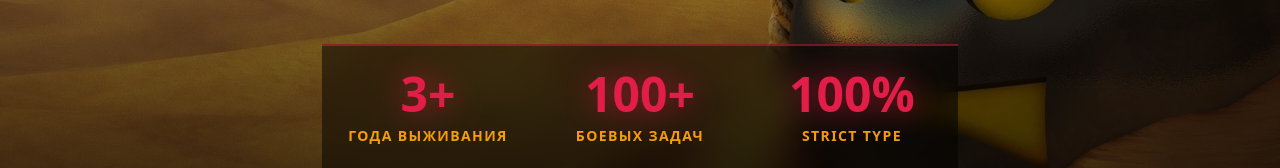
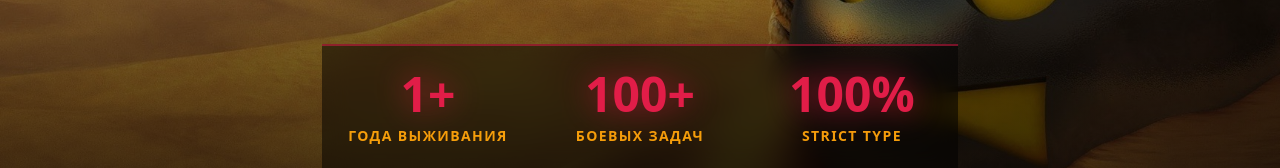
Before and after one commit to Kir2TheGreaT/My-portfolio, a Next.js app: page / in a window 1280 px wide. Shown: the part 410-578 px from the top of the page. Built offline with nearby package versions, Linux system fonts and the light colour scheme.

Commit message:
small fix

```diff
--- a/src/components/Hero.tsx
+++ b/src/components/Hero.tsx
@@ -57,7 +57,7 @@ export default function Hero() {
           className="flex flex-row justify-around md:justify-center items-center w-full gap-4 md:gap-12 mt-12 bg-black/50 p-6 border-y-2 border-blood-red/50 backdrop-blur-md"
         >
           {[
-            { val: "3+", label: " года выживания" },
+            { val: "1+", label: " года выживания" },
             { val: "100+", label: "Боевых задач" },
             { val: "100%", label: "Strict Type" },
           ].map((stat, i) => (
```
